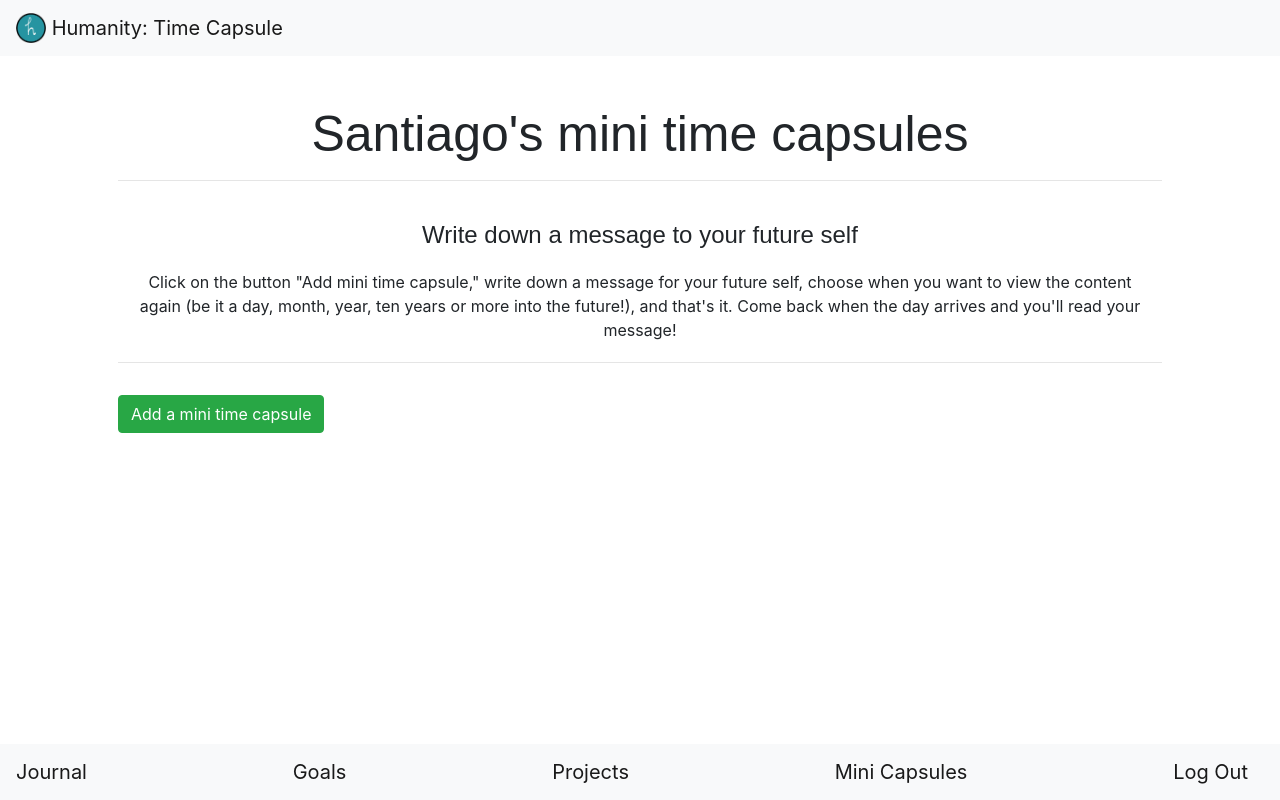
After one commit to SantiagoGiner/Humanity, a Django app: page /minicapsule/ in a window 1280 px wide. The commit adds this page. Run offline with Django 3.2, Linux system fonts and the light colour scheme; a user stored in the database is signed in; data comes from the database, SQL or seed files in the repository; both versions use the stored data as it was after the commit; some libraries are stand-ins or nearby versions.

Commit message:
Include functionality for mini time capsules

```diff
--- a/humanity/capsule/admin.py
+++ b/humanity/capsule/admin.py
@@ -5,4 +5,5 @@ from .models import *
 admin.site.register(JournalEntry)
 admin.site.register(Goal)
 admin.site.register(Project)
-admin.site.register(projectLog)
+admin.site.register(ProjectLog)
+admin.site.register(MiniCapsule)
--- a/humanity/capsule/forms.py
+++ b/humanity/capsule/forms.py
@@ -45,3 +45,9 @@ class AddProject(forms.Form):
 # Form to add a project log
 class addProjectLog(forms.Form):
     log = forms.CharField(help_text='Project log', widget=forms.Textarea)
+
+# Form to add a mini time capsule
+class addMiniCapsule(forms.Form):
+    content = forms.CharField(help_text='What would your future self to know?', widget=forms.Textarea)
+    time = forms.DateField(help_text='When do you want to view this mini time capsule again?',
+        widget=DateInput())
--- a/humanity/capsule/models.py
+++ b/humanity/capsule/models.py
@@ -60,7 +60,7 @@ class Project(models.Model):
         return f'Project: {self.title}'
 
 # Table to store a project log
-class projectLog(models.Model):
+class ProjectLog(models.Model):
     user_id = models.IntegerField()
     # Reference a specific project, using the project's primary key
     project_id = models.IntegerField()
@@ -72,3 +72,14 @@ class projectLog(models.Model):
         ordering = ('-created',)
     def __str__(self):
         return f'Project log from {self.date}'
+
+class MiniCapsule(models.Model):
+    user_id = models.IntegerField()
+    content = models.TextField()
+    date_added = models.DateField(auto_now_add=True)
+    time = models.DateField()
+    created = models.DateTimeField(auto_now_add=True, auto_now=False)
+    class Meta:
+        ordering = ('-created',)
+    def __str__(self):
+        return f'Mini Time Capsule from {self.date_added}'
--- a/humanity/capsule/static/capsule/styles.css
+++ b/humanity/capsule/static/capsule/styles.css
@@ -22,6 +22,7 @@ h5 {
   color: #5466b8;
 }
 
-.project_stats {
+.general_info {
   text-align: center;
+  margin: 20px;
 }
--- a/humanity/capsule/templates/capsule/goals.html
+++ b/humanity/capsule/templates/capsule/goals.html
@@ -21,6 +21,9 @@
         <div class="btn-group mr-5" role="group" aria-label="Fourth group">
             <a class="btn btn-info" href="{% url 'capsule:view_goal' 'long-term' %}">Long-term Goals</a>
         </div>
+        <div class="btn-group mr-5" role="group" aria-label="Fifth group">
+            <a class="btn btn-info" href="{% url 'capsule:view_goal' 'completed' %}">Completed Goals</a>
+        </div>
     </div>
     <!-- Information about the goals page -->
     <div class="jumbotron mt-5">
--- a/humanity/capsule/templates/capsule/layout.html
+++ b/humanity/capsule/templates/capsule/layout.html
@@ -23,6 +23,7 @@
                 <a class="navbar-brand" href="{% url 'capsule:journal' %}">Journal</a>
                 <a class="navbar-brand" href="{% url 'capsule:goals' %}">Goals</a>
                 <a class="navbar-brand" href="{% url 'capsule:projects' %}">Projects</a>
+                <a class="navbar-brand" href="{% url 'capsule:mini_capsule' %}">Mini Capsules</a>
                 <a class="navbar-brand" href="{% url 'capsule:logout' %}">Log Out</a>
             {% else %}
             <a class="navbar-brand" href="{% url 'capsule:register' %}">Register</a>
--- /dev/null
+++ b/humanity/capsule/templates/capsule/mini.html
@@ -0,0 +1,57 @@
+{% extends "capsule/layout.html" %}
+{% load crispy_forms_tags %}
+
+{% block title %} Locks {% endblock %}
+
+{% block pageHeader %}
+    <h1>{{ user.first_name }}'s mini time capsules</h1>
+{% endblock %}
+
+{% block body %}
+    <!-- Introduction to the page -->
+    <h4> Write down a message to your future self</h4>
+    <p class="general_info">
+        Click on the button "Add mini time capsule," write down a message for your future self, choose when
+        you want to view the content again (be it a day, month, year, ten years or more into the future!), and
+        that's it. Come back when the day arrives and you'll read your message!
+    </p>
+    <hr>
+    {% if capsules %}
+    <!-- Display the unlocked time capsules as a list of links -->
+        <ol>
+            {% for capsule in capsules %}
+                <li class="my-2">
+                    <a href="{% url 'capsule:view_capsule' capsule.pk %}">{{ capsule }} &#128368;</a>
+                </li>
+            {% endfor %}
+        </ol>
+    {% endif %}
+    <!-- Button to trigger the modal to add mini time capsule -->
+    <button type="button" class="btn btn-success my-3" data-toggle="modal" data-target="#addCapsule">
+        Add a mini time capsule
+    </button>
+
+    <!-- Modal, which contains the form to add a mini time capsule -->
+    <div class="modal fade" id="addCapsule" tabindex="-1" aria-labelledby="addCapsuleLabel" aria-hidden="true">
+        <div class="modal-dialog">
+            <div class="modal-content">
+                <div class="modal-header">
+                <h5 class="modal-title" id="addCapsuleLabel">Add a mini time capsule</h5>
+                <button type="button" class="close" data-dismiss="modal" aria-label="Close">
+                    <span aria-hidden="true">&times;</span>
+                </button>
+                </div>
+                <div class="modal-body">
+                    <form action="{% url 'capsule:mini_capsule' %}" method="post">
+                        {% csrf_token %}
+                        {{ form | crispy }}
+                        <div class="modal-footer">
+                            <button type="button" class="btn btn-secondary" data-dismiss="modal">Close</button>
+                            <button type="submit" class="btn btn-success">Add capsule</button>
+                        </div>
+                    </form>
+                </div>
+            </div>
+        </div>
+    </div>
+{% endblock %}
--- a/humanity/capsule/urls.py
+++ b/humanity/capsule/urls.py
@@ -18,5 +18,7 @@ urlpatterns = [
     path('projects/', views.projects, name='projects'),
     path('projects/<int:project_id>/', views.view_project, name='view_project'),
     path('projects/<int:project_id>/<str:action>/', views.change_project, name='change_project'),
-    path('projects/<int:project_id>/<int:log_id>', views.view_log, name='view_log')
+    path('projects/<int:project_id>/<int:log_id>', views.view_log, name='view_log'),
+    path('minicapsule/', views.mini_capsule, name='mini_capsule'),
+    path('minicapsule/<int:capsule_id>/', views.view_capsule, name='view_capsule')
 ]
--- a/humanity/capsule/views.py
+++ b/humanity/capsule/views.py
@@ -1,3 +1,5 @@
+from datetime import date
+
 from django.db.models.functions import Lower
 from django.contrib.auth import authenticate, login, logout
 from django.contrib.auth.decorators import login_required
@@ -139,6 +141,46 @@ def logout_view(request):
     messages.success(request, 'Logged out!')
     return HttpResponseRedirect(reverse('capsule:login'))
 
+# Mini time capsules
+@login_required
+def mini_capsule(request):
+    # User reached via POST, as by submitting a form to add a capsule
+    if request.method == 'POST':
+        # Get user's input and validate it
+        form = addMiniCapsule(request.POST)
+        if form.is_valid():
+            content = form.cleaned_data['content']
+            time = form.cleaned_data['time']
+            # Save the capsule and redirect user
+            MiniCapsule(user_id=request.user.pk, content=content, time=time).save()
+            messages.success(request, f'Mini time capsule added! It will be visible again on {time}')
+            return HttpResponseRedirect(reverse('capsule:mini_capsule'))
+    # User reached via GET
+    capsules = MiniCapsule.objects.filter(user_id=request.user.pk)
+    today = date.today()
+    day, month, year = int(today.strftime('%Y')), int(today.strftime('%m')), int(today.strftime('%d'))
+    # List to contain unlocked capsules, i.e. capsules that can be viewed
+    unlocked = []
+    for capsule in capsules:
+        # If the current year is greater than the designated year, add capsule to unlocked
+        if year > int(capsule.time.year):
+            unlocked.append(capsule)
+        # If the current year is the same as the designated one
+        else:
+            # If the month is greater than the designated one, add capsule to unlocked
+            if month > int(capsule.time.month):
+                unlocked.append(capsule)
+            # If designated month equals current month and day is greater than/equal
+            # to designated day, add capsule to unlocked
+            elif month == int(capsule.time.month) and day >= int(capsule.time.day):
+                unlocked.append(capsule)
+
+    # Render a template with capsules that should be viewed
+    return render(request, 'capsule/mini.html', {
+        'capsules': unlocked,
+        'form': addMiniCapsule()
+    })
+
 # View of user's projects
 @login_required
 def projects(request):
@@ -195,6 +237,20 @@ def register(request):
     # Else, user reached via GET, as by clicking a link
     return render(request, 'capsule/register.html', {
         'form': UserRegistrationForm()
+    })
+
+# View or delete a mini time capsule
+@login_required
+def view_capsule(request, capsule_id):
+    # User reached via POST, as by submitting a form to delete the mini capsule
+    if request.method == 'POST':
+        # Delete the capsule with the id provided
+        MiniCapsule.objects.get(pk=capsule_id).delete()
+        messages.success(request, 'Mini time capsule deleted')
+        return HttpResponseRedirect(reverse('capsule:mini_capsule'))
+    # User reached via GET: render a template with the requested capsule
+    return render(request, 'capsule/view_capsule.html', {
+        'capsule': MiniCapsule.objects.get(pk=capsule_id)
     })
 
 # View a journal entry
@@ -258,7 +314,7 @@ def view_goal(request, priority):
 # View of project log
 @login_required
 def view_log(request, project_id, log_id):
-    log = projectLog.objects.get(pk=log_id)
+    log = ProjectLog.objects.get(pk=log_id)
     # User reached via POST, as by submitting the form to delete a log
     if request.method == 'POST':
         # Delete project log
@@ -279,7 +335,7 @@ def view_project(request, project_id):
         # Get user's input and validate it
         form = addProjectLog(request.POST)
         if form.is_valid():
-            log = projectLog(user_id=request.user.pk, project_id=project_id,
+            log = ProjectLog(user_id=request.user.pk, project_id=project_id,
                 log=form.cleaned_data['log'])
                 # Save the log in the database
             log.save()
@@ -296,6 +352,6 @@ def view_project(request, project_id):
             'status': project.status,
             'other_info': project.other_info
         }),
-        'logs': projectLog.objects.filter(user_id=request.user.pk, project_id=project_id),
+        'logs': ProjectLog.objects.filter(user_id=request.user.pk, project_id=project_id),
         'log_form': addProjectLog()
     })
--- a/humanity/requirements.txt
+++ b/humanity/requirements.txt
@@ -1,2 +1,2 @@
-django
-django-crispy-forms
+django==3.1.3
+django-crispy-forms==1.10.0
```
Also changed, not shown: humanity/capsule/static/capsule/script.js (+4 -4 lines), humanity/capsule/templates/capsule/view_capsule.html (added, +19 -0 lines), humanity/capsule/templates/capsule/view_project.html (+6 -6 lines), humanity/capsule/migrations/0028_minicapsule.py (added), humanity/db.sqlite3.
